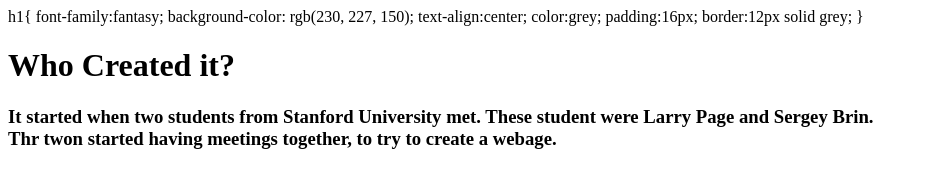
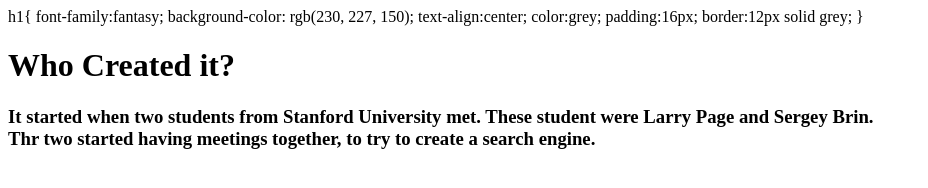
Before and after one commit to Jada-M/-WhatisGoogle, a plain HTML site: page inventor.html in a window 1280 px wide. Shown: the whole page, without its empty margins (0-928 px from the left). Drawn offline with Linux system fonts and the light colour scheme.

Commit message:
Update inventor.html

```diff
--- a/inventor.html
+++ b/inventor.html
@@ -15,6 +15,6 @@
     <body>
         <h1>Who Created it? </h1>
     <h3>It started when two students from Stanford University met. These student were Larry Page and Sergey Brin. <br>
-        Thr twon started having meetings together, to try to create a webage.</h3>
+        Thr two started having meetings together, to try to create a search engine.</h3>
     </body>
 </html>
```
